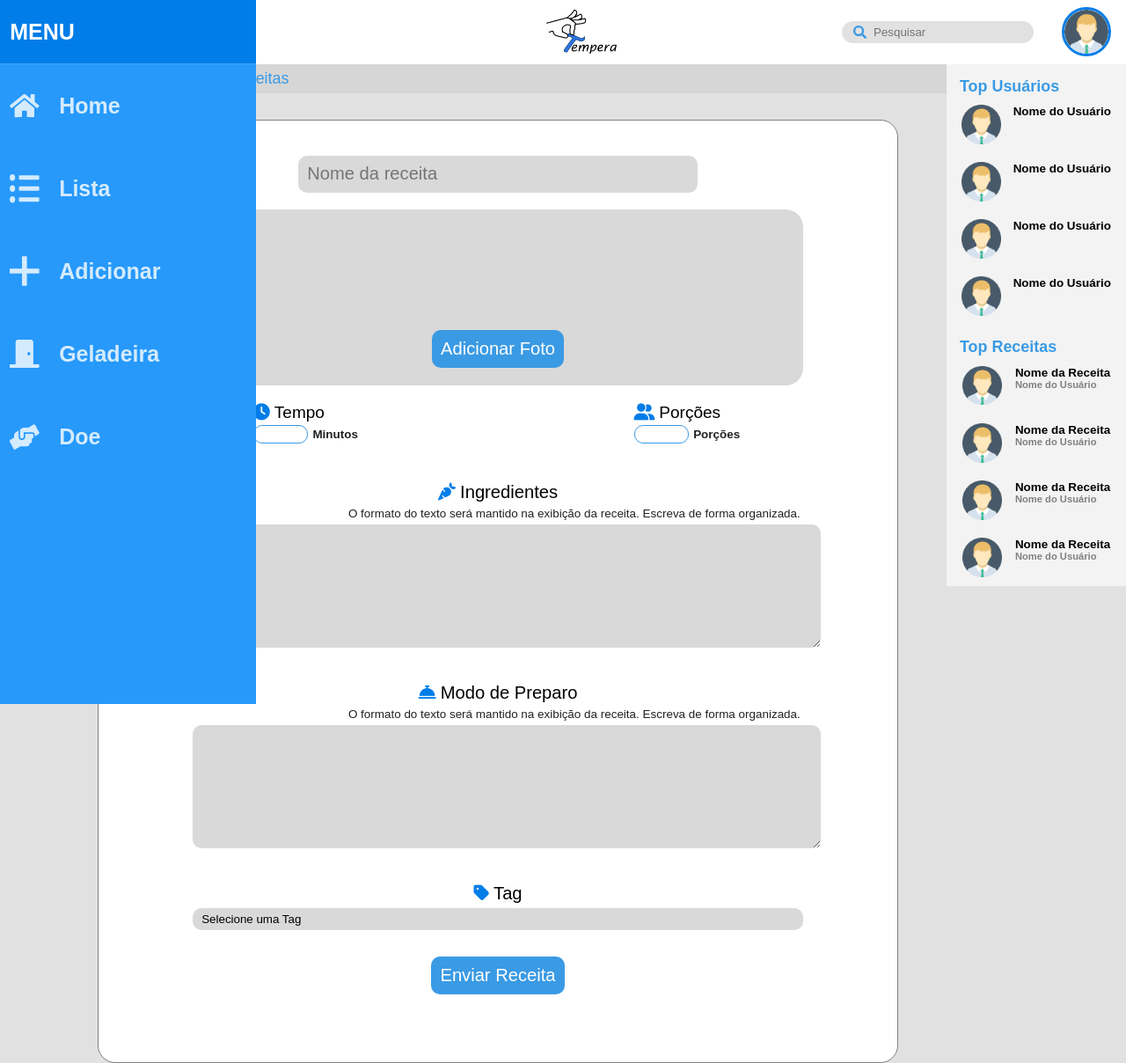
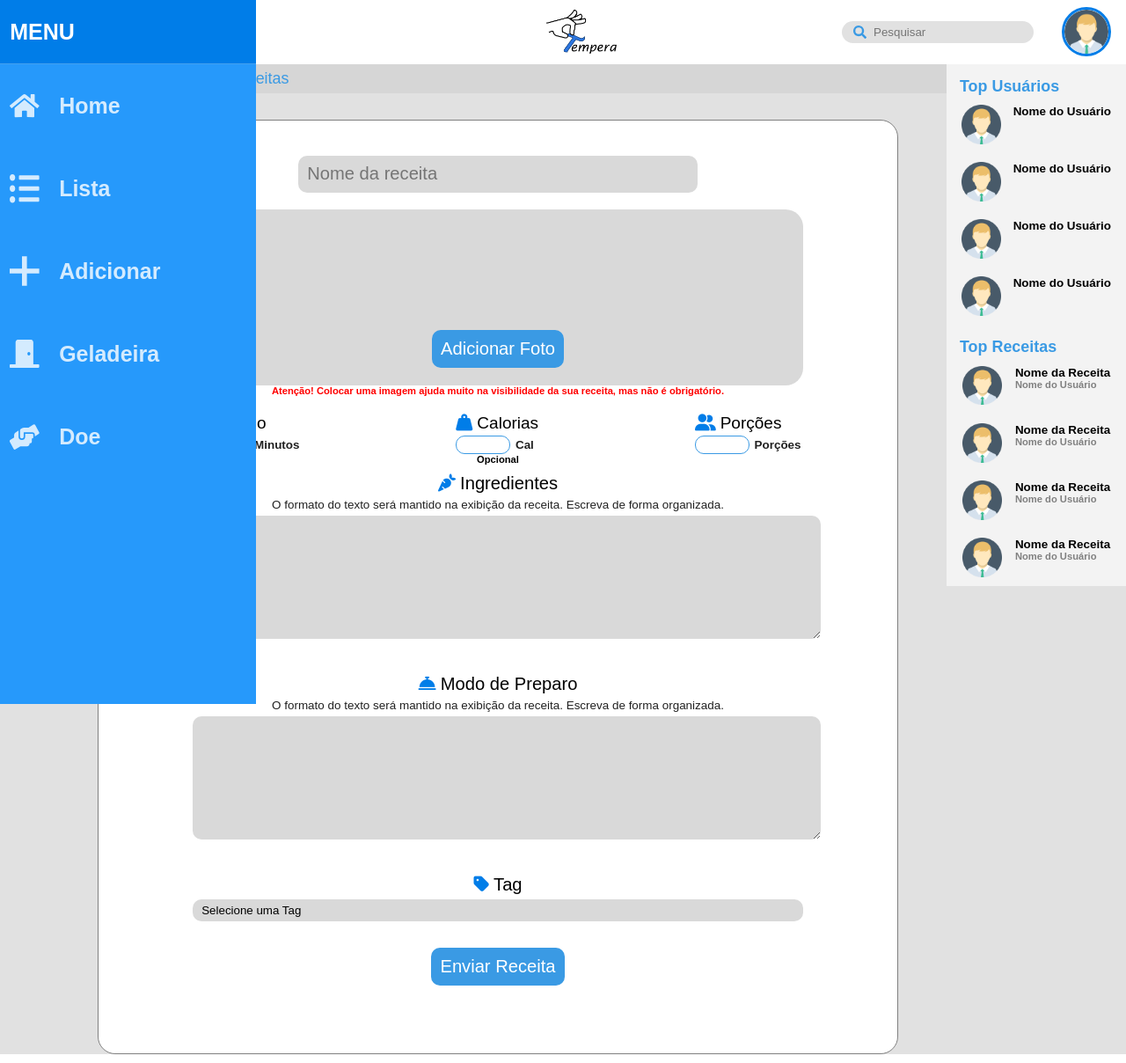
Before and after one commit to BrennodeMeloMedeiros/Tempera, a PHP site: page /AddReceitas.php in a window 1280 px wide. Shown: the whole page at 88% size. Run offline with PHP 8.4, Linux system fonts and the light colour scheme; some libraries are stand-ins or nearby versions.

Commit message:
View da Add Receitas

```diff
--- a/Tempera/AddReceitas.php
+++ b/Tempera/AddReceitas.php
@@ -9,7 +9,7 @@
     <link rel="stylesheet" href="https://stackpath.bootstrapcdn.com/font-awesome/4.7.0/css/font-awesome.min.css" integrity="sha384-wvfXpqpZZVQGK6TAh5PVlGOfQNHSoD2xbE+QkPxCAFlNEevoEH3Sl0sibVcOQVnN" crossorigin="anonymous">
     <script src="https://kit.fontawesome.com/69a958c39b.js" crossorigin="anonymous"></script>
     <script src="JS\Script.js"></script>
-    <script src="JS\AddReceita.js"></script>
+    <script src="JS\AddReceita.js" defer></script>
     <script src="JS\SideMenu.js"></script>
 
     <title>
@@ -33,10 +33,11 @@
                     <input type='text' id='InputName' placeholder='Nome da receita' >
                 </div>
                 <div id='Image-Painel'>
-                    <input type='file' name='image' id='image' class='Blue-Button'>
+                    <input type='file' onchange='viewTargetImage()' name='image' id='image' class='Blue-Button'>
                     <label for='image' class='Blue-Button'>Adicionar Foto</label>
                 </div>
 
+                <p class='opcional row' style='color:red'>Atenção! Colocar uma imagem ajuda muito na visibilidade da sua receita, mas não é obrigatório.</p>
                 <div id='Inputs-Painel'>
                     <div class='Input-Row' id='Row1'>
                         <!-- Linha de Tempo e Porções  -->
@@ -46,11 +47,17 @@
                             <spam class='desc'>Minutos</spam>
                         </div>
                         <div class='row'>
+                            <p><i class="fas fa-weight-hanging"></i><label for='Time'>Calorias</label></p>
+                            <input pattern='[0-9]{1,4}' maxlength="4" class='Basic-Input' type='text' name='Calorias' id='Calorias'>
+                            <spam class='desc'>Cal</spam>
+                        </div>
+                        <div class='row'>
                             <p><i class="fas fa-user-friends"></i><label for='Qtdd-Porcoes'>Porções</label></p>
                             <input type='text' pattern='[0-9]{1,2}' maxlength="2" class='Basic-Input' name='Qtdd-Porcoes' id='Qtdd-Pocoes'>
                             <spam class='desc'>Porções</spam>
                         </div>
                     </div>
+                    <span class='opcional row'>Opcional</span>
 
                     <div class='Input-Row' id='Row2'>
                         <div class='row'>
@@ -66,7 +73,7 @@
 
                             <label for='IngredientesText'><i class="fas fa-concierge-bell"></i>Modo de Preparo</label>
                             <span class='desc'>O formato do texto será mantido na exibição da receita. Escreva de forma organizada.</span>
-                            <textarea spellcheck="false" id='IngredientesText'> </textarea>
+                            <textarea spellcheck="false" id='PreparoText'> </textarea>
                         </div>
                     </div>
 
--- a/Tempera/CSS/AddReceita.css
+++ b/Tempera/CSS/AddReceita.css
@@ -17,6 +17,8 @@ content{
     height:200px;
 
     background: #D9D9D9;
+    background-size: cover;
+    background-repeat: no-repeat;
 
     border-radius: 20px;
 
@@ -111,14 +113,13 @@ label[for='image'].Blue-Button{
     justify-content: center;
 
     width: 100%;
+    height: min-content;
 }
 .desc{
     font-size: 0.6rem;
     font-weight: bold;
 
     color: #212121;
-
-    margin-right:3px;
 }
 .row input{
     padding: 2px 5px;
@@ -128,6 +129,13 @@ label[for='image'].Blue-Button{
 }
 .row i{
     color: var(--blue-black);
+}
+.opcional{
+    width:100%;
+    font-size: 0.5rem;
+    font-weight: bold;
+
+    text-align:center;
 }
 /* ================ Inputs ================= */
 /* ============ Ingredientes e Modo de Preparo ============ */
--- /dev/null
+++ b/Tempera/JS/AddReceita.js
@@ -0,0 +1,12 @@
+const log = console.log
+const imgPainel = document.querySelector('#image');
+const imgLabel = document.querySelector("#Image-Painel")
+function viewTargetImage(){
+    // Vai pegar a imagem que fou upada
+    const img = imgPainel.files[0]
+    // Vai transformar a imagem em uma URL
+    const imgURL = URL.createObjectURL(img)
+
+    imgLabel.style.backgroundImage = `url(${imgURL}`
+
+}
```
